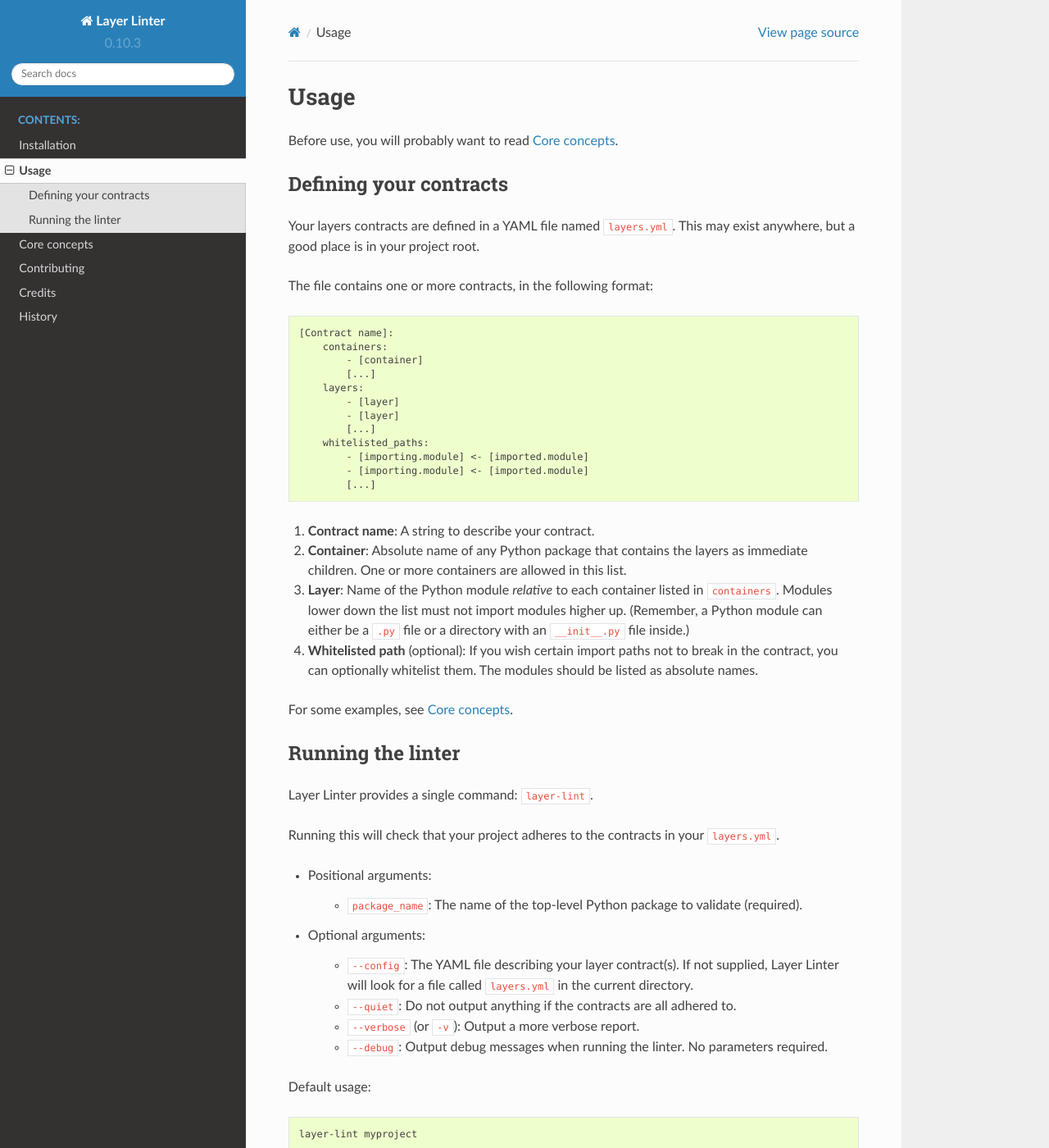
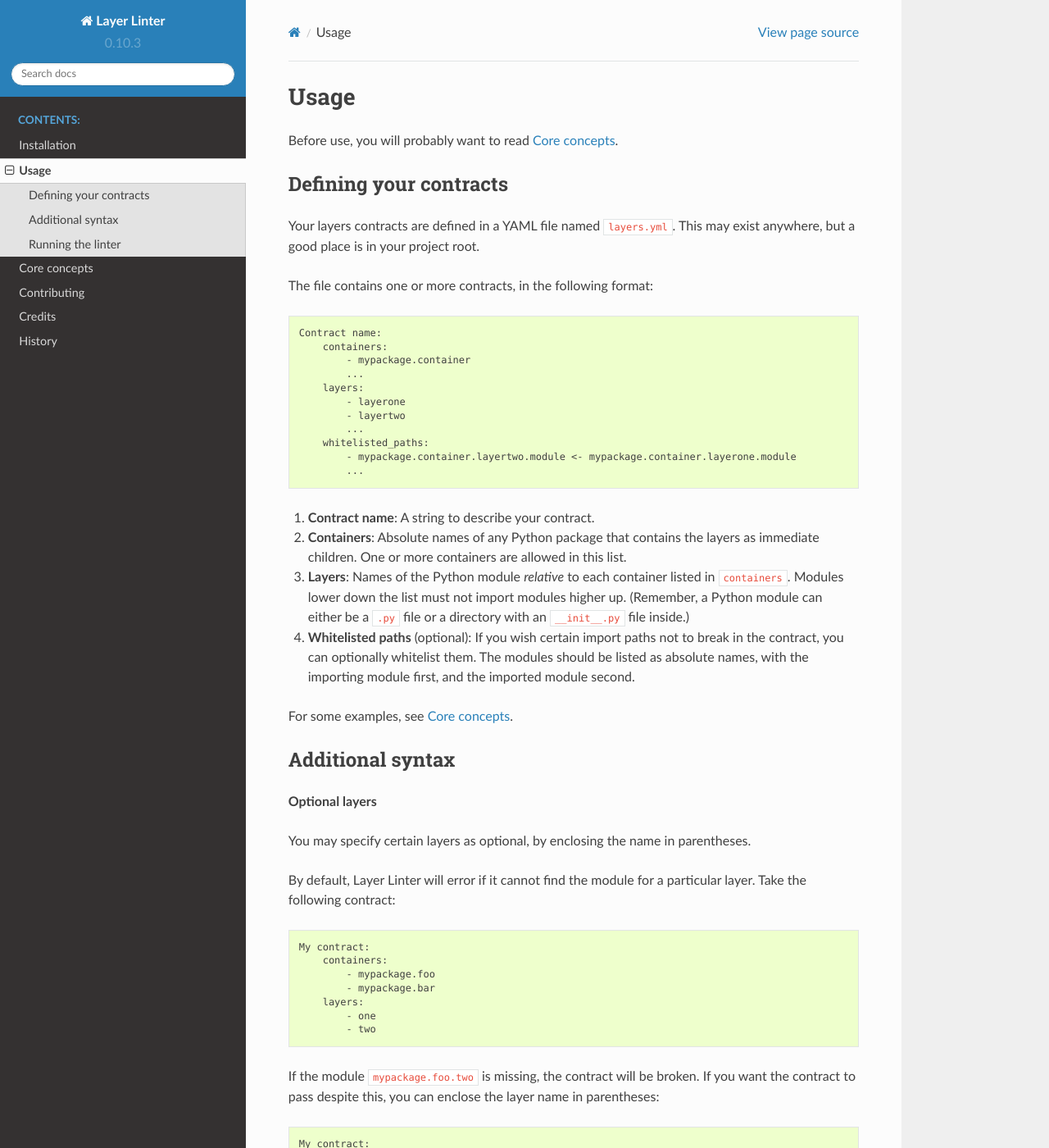
Before and after one commit to seddonym/layer_linter, a Sphinx documentation site: the page built from docs/usage.rst, in a window 1280 px wide and 1400 px high. Shown: the whole window at 82% size. Built offline with Sphinx 7.4.7 and the Read the Docs theme 2.0.0, drawn with Linux system fonts in a browser that asks for light colours; some of the changed text lies outside the part shown.

Commit message:
Allow optional layers

```diff
--- a/HISTORY.rst
+++ b/HISTORY.rst
@@ -111,3 +111,8 @@
 ------------------
 
 * Fixed RST rendering on PyPI.
+
+latest
+------
+
+* Support defining optional layers.
--- a/docs/usage.rst
+++ b/docs/usage.rst
@@ -14,31 +14,66 @@
 
 .. code-block:: none
 
-    [Contract name]:
+    Contract name:
         containers:
-            - [container]
-            [...]
+            - mypackage.container
+            ...
         layers:
-            - [layer]
-            - [layer]
-            [...]
+            - layerone
+            - layertwo
+            ...
         whitelisted_paths:
-            - [importing.module] <- [imported.module]
-            - [importing.module] <- [imported.module]
-            [...]
+            - mypackage.container.layertwo.module <- mypackage.container.layerone.module
+            ...
 
 1. **Contract name**: A string to describe your contract.
-2. **Container**: Absolute name of any Python package that contains the layers as
+2. **Containers**: Absolute names of any Python package that contains the layers as
    immediate children. One or more containers are allowed in this list.
-3. **Layer**: Name of the Python module *relative* to each container listed in
+3. **Layers**: Names of the Python module *relative* to each container listed in
    ``containers``. Modules lower down the list must not import modules higher up.
    (Remember, a Python module can either be a ``.py`` file or a directory with
    an ``__init__.py`` file inside.)
-4. **Whitelisted path** (optional): If you wish certain import paths not to
+4. **Whitelisted paths** (optional): If you wish certain import paths not to
    break in the contract, you can optionally whitelist them. The modules should be listed as
-   absolute names.
+   absolute names, with the importing module first, and the imported module second.
 
 For some examples, see :doc:`concepts`.
+
+Additional syntax
+-----------------
+
+**Optional layers**
+
+You may specify certain layers as optional, by enclosing the name in parentheses.
+
+By default, Layer Linter will error if it cannot find the module for a particular layer.
+Take the following contract:
+
+.. code-block:: none
+
+    My contract:
+        containers:
+            - mypackage.foo
+            - mypackage.bar
+        layers:
+            - one
+            - two
+
+If the module ``mypackage.foo.two`` is missing, the contract will be broken. If you want
+the contract to pass despite this, you can enclose the layer name in parentheses:
+
+.. code-block:: none
+
+    My contract:
+        containers:
+            - mypackage.foo
+            - mypackage.bar
+        layers:
+            - one
+            - (two)
+
+Layer ``two`` is now optional, which means the contract will pass even though ``mypackage.bar.two``
+is missing.
 
 Running the linter
 ------------------
```
Also changed, not shown: 5 other files.
